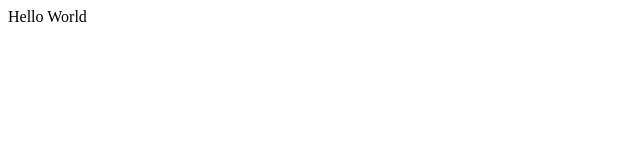
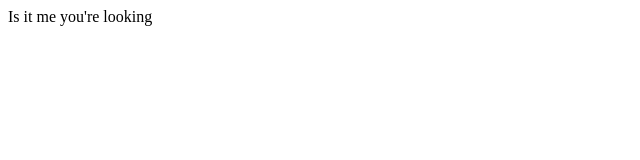
Before and after one commit to IvanaHritzova/code-first-week-four, a plain HTML site: page index.html in a window 1280 px wide. Shown: the full height of the page, 0-640 px from the left. Drawn offline with Linux system fonts and the light colour scheme.

Commit message:
2nd commitment
new thing

```diff
--- a/index.html
+++ b/index.html
@@ -1 +1 @@
-<p>Hello World</p>
+<p>Is it me you're looking</p>
```
